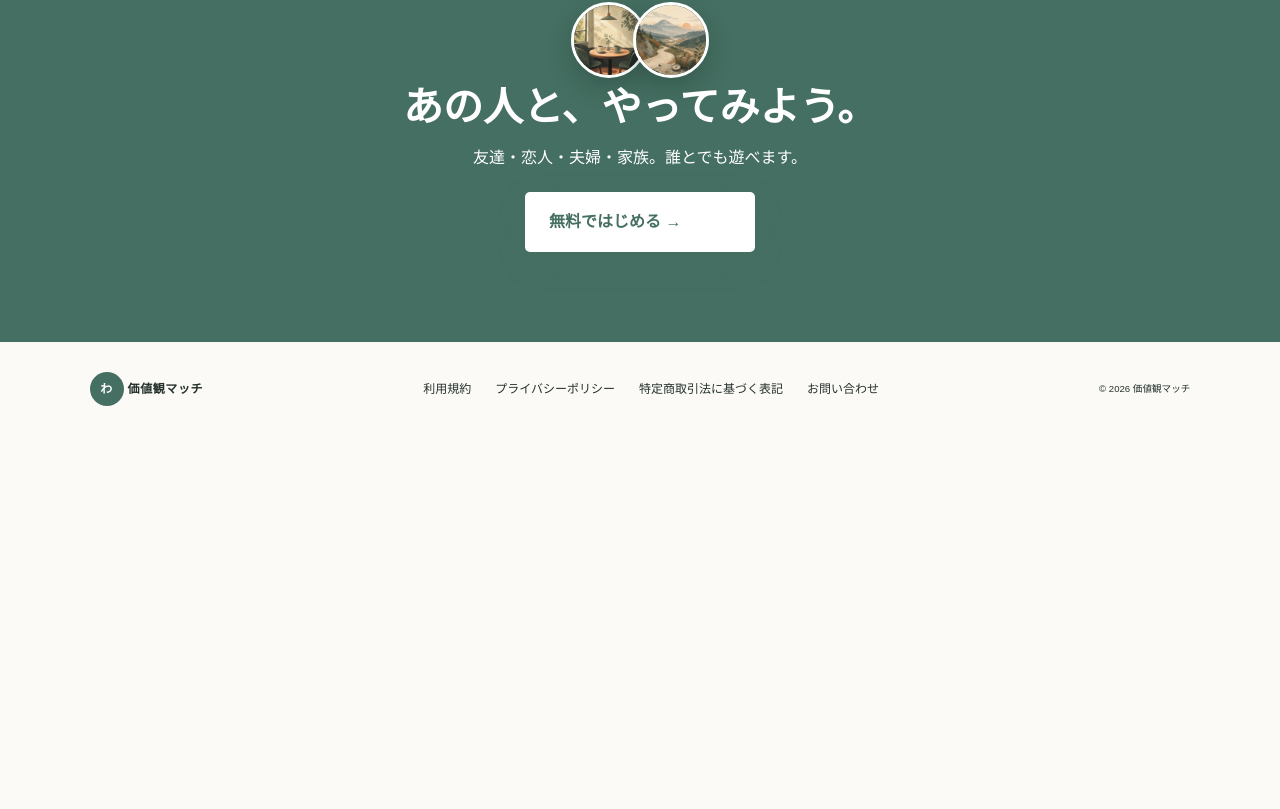
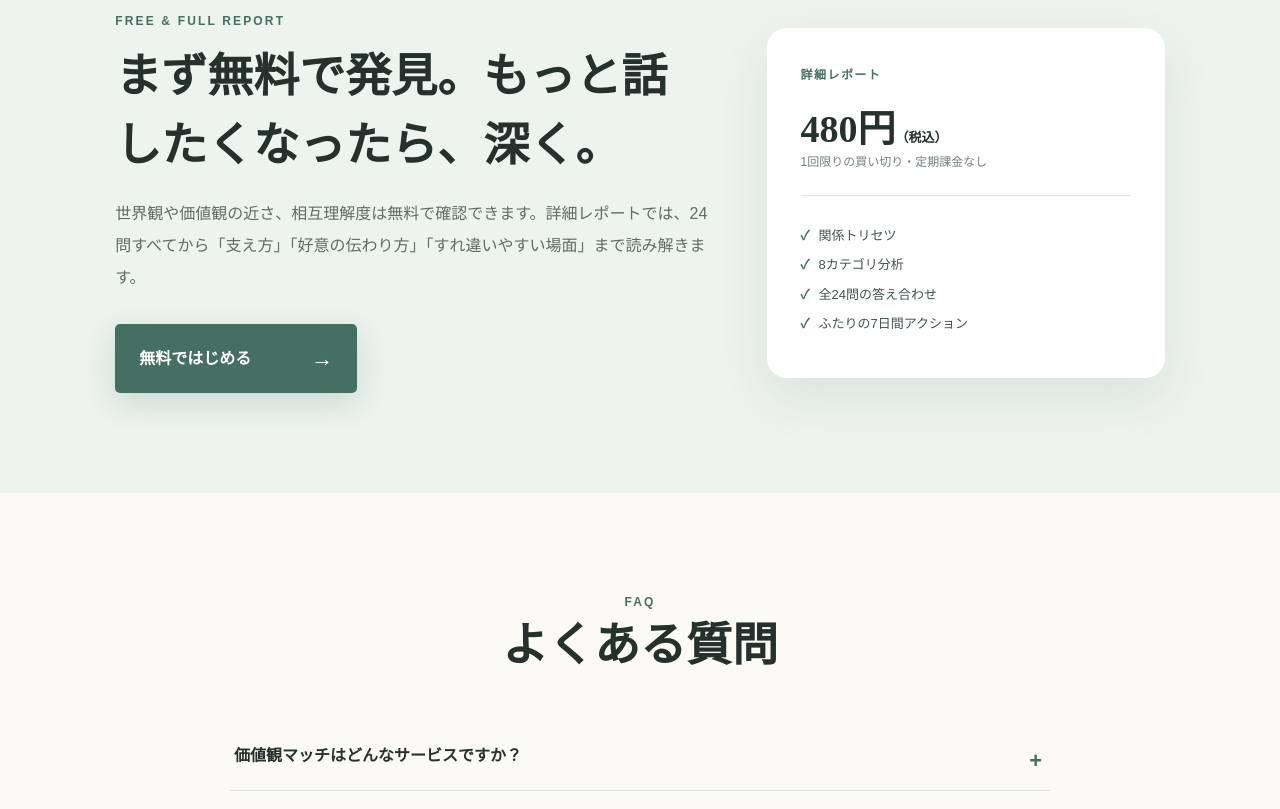
Before and after one commit to TempsRoi/kachikan-match-web, a Next.js app: page / in a window 1280 px wide. Shown: the part 2231-3040 px from the top of the page. Before the commit the page ends 2667 px from the top, so only its background shows below. Built offline with nearby package versions, Linux system fonts and the light colour scheme.

Commit message:
SEOの基礎実装と購入導線の強化

```diff
--- a/src/app/globals.css
+++ b/src/app/globals.css
@@ -262,6 +262,115 @@ a {
 .world-grid p {
   font-size: 12px !important;
   margin-top: 5px !important;
+}
+.report-preview {
+  display: grid;
+  grid-template-columns: 1.2fr 0.8fr;
+  gap: 54px;
+  align-items: center;
+  padding: 100px max(9vw, 24px);
+  background: #edf3ef;
+}
+.report-preview h2,
+.faq-section h2 {
+  font-family: var(--font-serif);
+  font-weight: 600;
+}
+.report-preview h2 {
+  max-width: 720px;
+  margin: 12px 0 18px;
+  font-size: clamp(30px, 4vw, 46px);
+  line-height: 1.5;
+}
+.report-preview > div > p:not(.eyebrow) {
+  max-width: 690px;
+  margin-bottom: 30px;
+  color: #5f6d67;
+  line-height: 2;
+}
+.report-preview aside {
+  padding: 34px;
+  border-radius: 20px;
+  background: #fff;
+  box-shadow: 0 20px 50px #34504418;
+}
+.report-preview aside > span {
+  color: var(--green);
+  font-size: 12px;
+  font-weight: 700;
+  letter-spacing: 0.12em;
+}
+.report-preview aside strong {
+  display: block;
+  margin: 12px 0 0;
+  font: 600 38px var(--font-serif);
+}
+.report-preview aside strong small {
+  font-size: 13px;
+}
+.report-preview aside p {
+  color: #748079;
+  font-size: 12px;
+}
+.report-preview aside ul {
+  margin: 24px 0 0;
+  padding: 20px 0 0;
+  border-top: 1px solid #e1e7e2;
+  list-style: none;
+}
+.report-preview aside li {
+  margin: 10px 0;
+  color: #44524c;
+  font-size: 13px;
+}
+.report-preview aside li::before {
+  content: "✓";
+  margin-right: 9px;
+  color: var(--green);
+  font-weight: 700;
+}
+.faq-section {
+  padding: 100px max(7vw, 24px);
+  background: #fbfaf6;
+  text-align: center;
+}
+.faq-section h2 {
+  font-size: clamp(30px, 4vw, 46px);
+}
+.faq-list {
+  max-width: 820px;
+  margin: 42px auto 0;
+  text-align: left;
+}
+.faq-list details {
+  border-bottom: 1px solid #dce2dd;
+}
+.faq-list summary {
+  padding: 22px 44px 22px 4px;
+  position: relative;
+  cursor: pointer;
+  font-weight: 700;
+  list-style: none;
+}
+.faq-list summary::-webkit-details-marker {
+  display: none;
+}
+.faq-list summary::after {
+  content: "+";
+  position: absolute;
+  right: 8px;
+  color: var(--green);
+  font-size: 22px;
+}
+.faq-list details[open] summary::after {
+  content: "−";
+}
+.faq-list details p {
+  margin: -4px 0 22px;
+  padding-right: 42px;
+  color: #66726c;
+  font-size: 13px;
+  line-height: 1.9;
 }
 .cta {
   text-align: center;
@@ -1188,6 +1297,9 @@ footer div {
   .steps {
     grid-template-columns: 1fr;
   }
+  .report-preview {
+    grid-template-columns: 1fr;
+  }
   .how,
   .worlds {
     padding-top: 70px;
--- a/src/app/invite/[token]/page.tsx
+++ b/src/app/invite/[token]/page.tsx
@@ -1 +1,15 @@
-import {Invite} from "@/components/Game"; export default async function Page({params}:{params:Promise<{token:string}>}){return <Invite token={(await params).token}/>}
+import type { Metadata } from "next";
+import { Invite } from "@/components/Game";
+
+export const metadata: Metadata = {
+  title: "招待を共有",
+  robots: { index: false, follow: false, noarchive: true },
+};
+
+export default async function Page({
+  params,
+}: {
+  params: Promise<{ token: string }>;
+}) {
+  return <Invite token={(await params).token} />;
+}
--- a/src/app/layout.tsx
+++ b/src/app/layout.tsx
@@ -1,11 +1,61 @@
 import type { Metadata } from "next";
 import "./globals.css";
 
+const siteUrl = "https://www.kachikanmatch.jp";
+
 export const metadata: Metadata = {
-  title: "価値観マッチ｜ふたりで遊ぶ相互理解ゲーム",
-  description: "相手の答えを予想して、ふたりの価値観と理解度を見つける相互理解ゲーム。",
+  metadataBase: new URL(siteUrl),
+  title: {
+    default: "価値観マッチ｜ふたりで遊ぶ相互理解ゲーム",
+    template: "%s｜価値観マッチ",
+  },
+  description:
+    "友達・恋人・夫婦・家族と24問に答え、相手の回答を予想。ふたりの価値観の共通点・違い・理解度を楽しく見つける、登録不要の相互理解ゲームです。",
+  applicationName: "価値観マッチ",
+  keywords: [
+    "価値観ゲーム",
+    "価値観診断",
+    "相互理解",
+    "友達 質問ゲーム",
+    "カップル 質問",
+    "夫婦 会話",
+  ],
+  authors: [{ name: "KACHIKAN MATCH" }],
+  creator: "KACHIKAN MATCH",
+  alternates: { canonical: "/" },
+  openGraph: {
+    type: "website",
+    locale: "ja_JP",
+    url: siteUrl,
+    siteName: "価値観マッチ",
+    title: "価値観マッチ｜あなたは、相手をどれだけ知っていますか？",
+    description:
+      "答えを比べるだけではなく、相手の答えを予想する。ふたりの価値観と理解度が見える相互理解ゲーム。",
+    images: [
+      {
+        url: "/og.png",
+        width: 1200,
+        height: 630,
+        alt: "価値観マッチ―あなたは、相手をどれだけ知っていますか？",
+      },
+    ],
+  },
+  twitter: {
+    card: "summary_large_image",
+    title: "価値観マッチ｜ふたりで遊ぶ相互理解ゲーム",
+    description:
+      "相手の答えを予想して、ふたりの価値観と理解度を楽しく見つけよう。",
+    images: ["/og.png"],
+  },
+  category: "entertainment",
 };
 
-export default function RootLayout({ children }: Readonly<{ children: React.ReactNode }>) {
-  return <html lang="ja"><body>{children}</body></html>;
+export default function RootLayout({
+  children,
+}: Readonly<{ children: React.ReactNode }>) {
+  return (
+    <html lang="ja">
+      <body>{children}</body>
+    </html>
+  );
 }
--- a/src/app/page.tsx
+++ b/src/app/page.tsx
@@ -12,8 +12,67 @@ const worlds = [
 ];
 
 export default function Home() {
+  const faq = [
+    [
+      "価値観マッチはどんなサービスですか？",
+      "2人が同じ24問に答え、相手の回答も予想する相互理解ゲームです。共通点だけでなく、違いや意外な回答を会話のきっかけとして楽しめます。",
+    ],
+    [
+      "恋人以外とも遊べますか？",
+      "はい。友達、夫婦、家族、付き合う前の相手など、関係を問わず遊べる質問内容です。恋愛だけに限定した診断ではありません。",
+    ],
+    [
+      "会員登録やアプリのインストールは必要ですか？",
+      "必要ありません。スマートフォンやPCのブラウザから、ニックネームだけで始められます。所要時間の目安は約5分です。",
+    ],
+    [
+      "無料でどこまで見られますか？",
+      "2人の世界観、価値観の近さ、相互理解度、主な共通点・違い・意外だった回答を無料で確認できます。",
+    ],
+    [
+      "480円の詳細レポートは定期課金ですか？",
+      "いいえ。結果1件につき480円（税込）の買い切りで、定期課金や追加料金はありません。購入した2人の結果ページで閲覧できます。",
+    ],
+  ];
+  const structuredData = {
+    "@context": "https://schema.org",
+    "@graph": [
+      {
+        "@type": "WebApplication",
+        name: "価値観マッチ",
+        url: "https://www.kachikanmatch.jp/",
+        applicationCategory: "EntertainmentApplication",
+        operatingSystem: "Web",
+        inLanguage: "ja",
+        isAccessibleForFree: true,
+        description:
+          "2人で同じ質問に答え、相手の回答を予想して価値観と理解度を見つける相互理解ゲーム。",
+        offers: {
+          "@type": "Offer",
+          name: "詳細レポート",
+          price: "480",
+          priceCurrency: "JPY",
+          availability: "https://schema.org/InStock",
+        },
+      },
+      {
+        "@type": "FAQPage",
+        mainEntity: faq.map(([question, answer]) => ({
+          "@type": "Question",
+          name: question,
+          acceptedAnswer: { "@type": "Answer", text: answer },
+        })),
+      },
+    ],
+  };
   return (
     <main>
+      <script
+        type="application/ld+json"
+        dangerouslySetInnerHTML={{
+          __html: JSON.stringify(structuredData).replace(/</g, "\\u003c"),
+        }}
+      />
       <section className="hero">
         <nav className="nav">
           <span className="brand">
@@ -105,10 +164,7 @@ export default function Home() {
           </article>
           <article>
             <b>03</b>
-            <img
-              src="/steps/result.jpg"
-              alt="ふたりで結果画面を見る様子"
-            />
+            <img src="/steps/result.jpg" alt="ふたりで結果画面を見る様子" />
             <h3>ふたりで結果を見る</h3>
             <p>共通点も違いも、発見に変わる。</p>
           </article>
@@ -131,6 +187,45 @@ export default function Home() {
                 <p>{text}</p>
               </div>
             </article>
+          ))}
+        </div>
+      </section>
+
+      <section className="report-preview">
+        <div>
+          <p className="eyebrow">FREE &amp; FULL REPORT</p>
+          <h2>まず無料で発見。もっと話したくなったら、深く。</h2>
+          <p>
+            世界観や価値観の近さ、相互理解度は無料で確認できます。詳細レポートでは、24問すべてから「支え方」「好意の伝わり方」「すれ違いやすい場面」まで読み解きます。
+          </p>
+          <Link className="primary" href="/start">
+            無料ではじめる <span>→</span>
+          </Link>
+        </div>
+        <aside>
+          <span>詳細レポート</span>
+          <strong>
+            480円<small>（税込）</small>
+          </strong>
+          <p>1回限りの買い切り・定期課金なし</p>
+          <ul>
+            <li>関係トリセツ</li>
+            <li>8カテゴリ分析</li>
+            <li>全24問の答え合わせ</li>
+            <li>ふたりの7日間アクション</li>
+          </ul>
+        </aside>
+      </section>
+
+      <section className="faq-section">
+        <p className="eyebrow">FAQ</p>
+        <h2>よくある質問</h2>
+        <div className="faq-list">
+          {faq.map(([question, answer]) => (
+            <details key={question}>
+              <summary>{question}</summary>
+              <p>{answer}</p>
+            </details>
           ))}
         </div>
       </section>
--- a/src/app/play/[token]/page.tsx
+++ b/src/app/play/[token]/page.tsx
@@ -1 +1,15 @@
-import {PlayGame} from "@/components/Game"; export default async function Page({params}:{params:Promise<{token:string}>}){return <PlayGame token={(await params).token}/>}
+import type { Metadata } from "next";
+import { PlayGame } from "@/components/Game";
+
+export const metadata: Metadata = {
+  title: "招待されたゲームに回答",
+  robots: { index: false, follow: false, noarchive: true },
+};
+
+export default async function Page({
+  params,
+}: {
+  params: Promise<{ token: string }>;
+}) {
+  return <PlayGame token={(await params).token} />;
+}
--- a/src/app/result/[token]/page.tsx
+++ b/src/app/result/[token]/page.tsx
@@ -1 +1,15 @@
-import {Result} from "@/components/Game"; export default async function Page({params}:{params:Promise<{token:string}>}){return <Result token={(await params).token}/>}
+import type { Metadata } from "next";
+import { Result } from "@/components/Game";
+
+export const metadata: Metadata = {
+  title: "ふたりの結果",
+  robots: { index: false, follow: false, noarchive: true },
+};
+
+export default async function Page({
+  params,
+}: {
+  params: Promise<{ token: string }>;
+}) {
+  return <Result token={(await params).token} />;
+}
--- /dev/null
+++ b/src/app/robots.ts
@@ -0,0 +1,9 @@
+import type { MetadataRoute } from "next";
+
+export default function robots(): MetadataRoute.Robots {
+  return {
+    rules: { userAgent: "*", allow: "/", disallow: ["/api/"] },
+    sitemap: "https://www.kachikanmatch.jp/sitemap.xml",
+    host: "https://www.kachikanmatch.jp",
+  };
+}
--- a/src/app/start/page.tsx
+++ b/src/app/start/page.tsx
@@ -1 +1,11 @@
-import {StartGame} from "@/components/Game"; export default function Page(){return <StartGame/>}
+import type { Metadata } from "next";
+import { StartGame } from "@/components/Game";
+
+export const metadata: Metadata = {
+  title: "ゲームをはじめる",
+  robots: { index: false, follow: false },
+};
+
+export default function Page() {
+  return <StartGame />;
+}
```
Also changed, not shown: src/app/sitemap.ts (added, +34 -0 lines), public/og.png (added).
